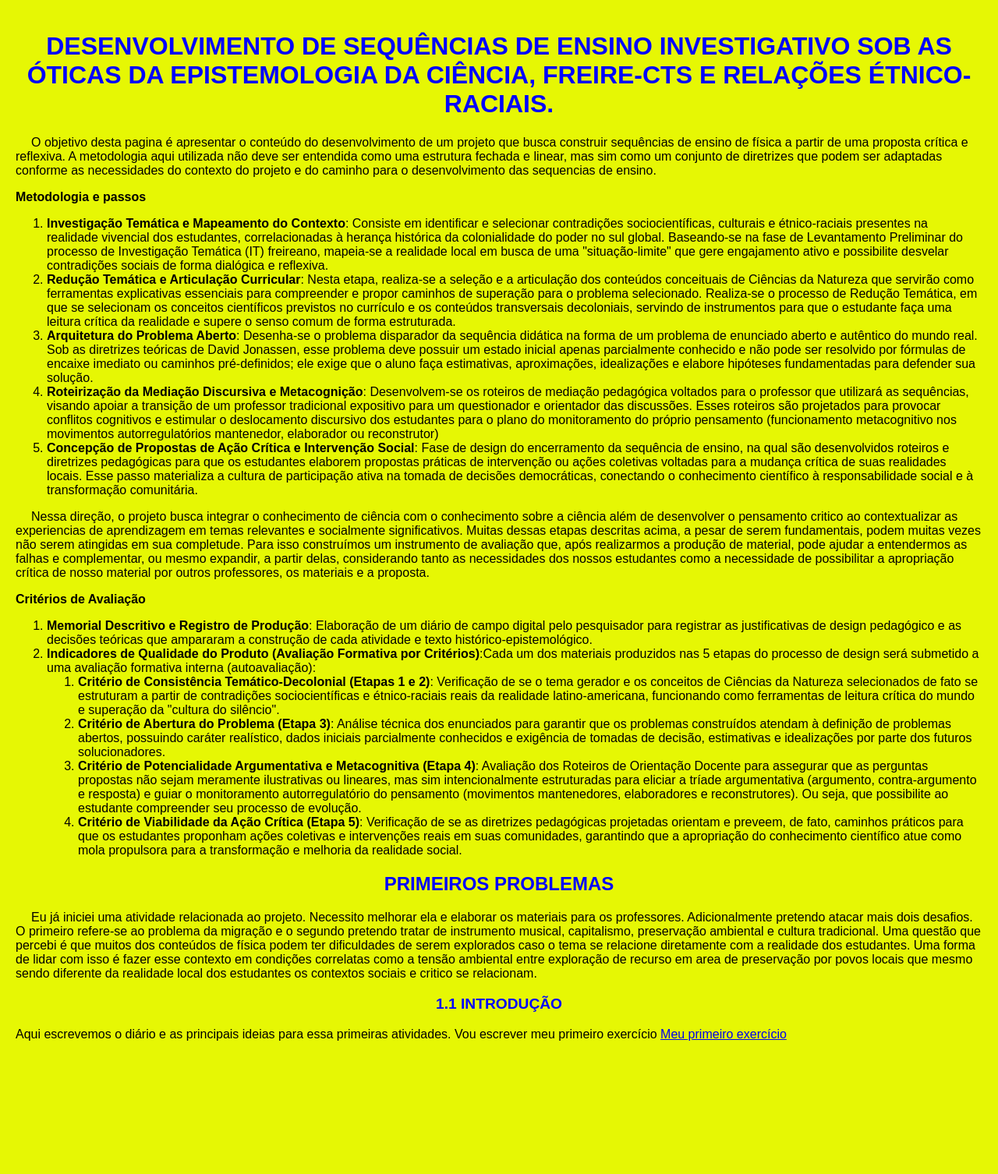
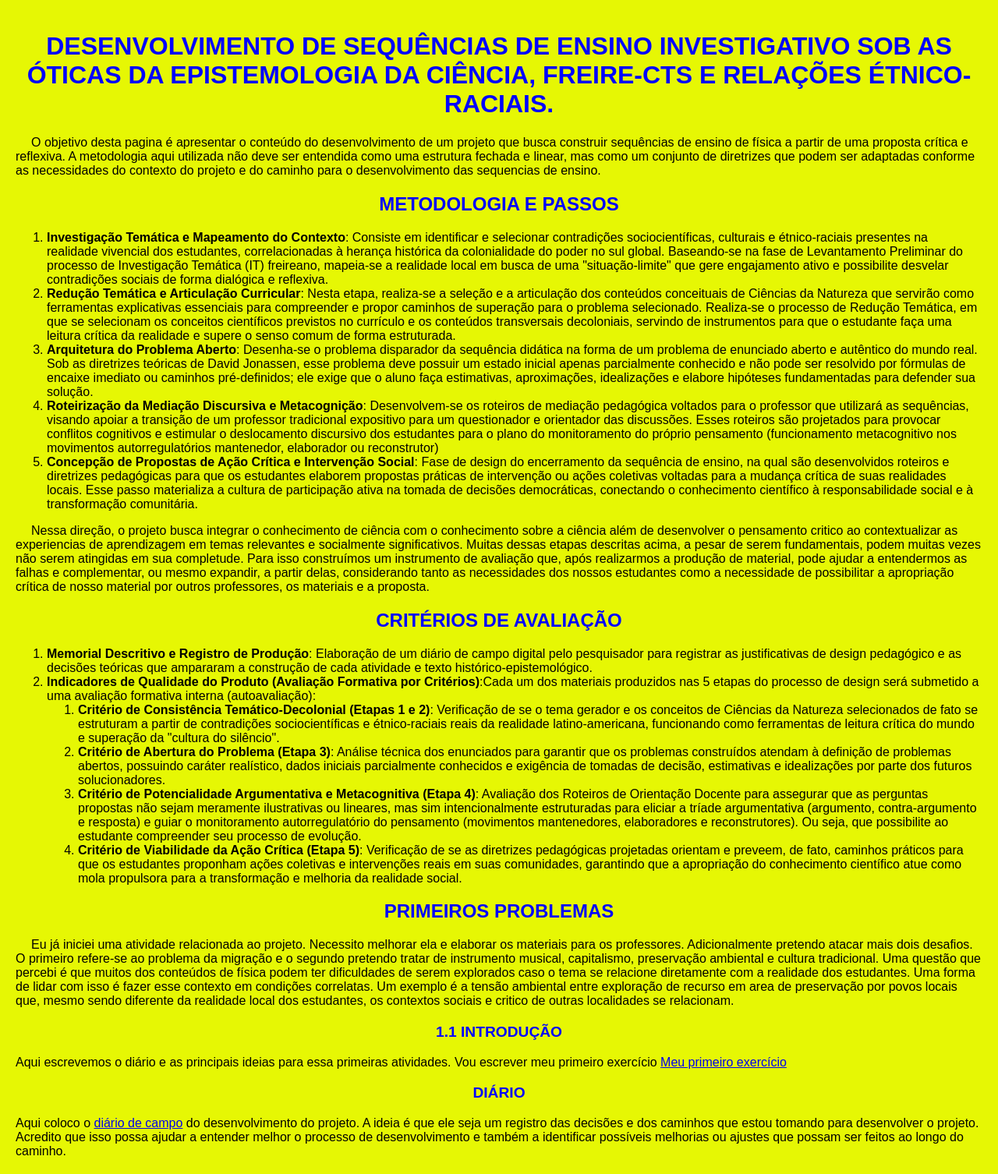
Before and after one commit to luizpampu-hub/sitedoprojeto, a plain HTML site: page Index.html in a window 1280 px wide. Shown: the whole page at 78% size. Before the commit the page ends 1356 px from the top, so only its background shows below. Drawn offline with nearby package versions, Linux system fonts and the light colour scheme.

Commit message:
Inclusão do Diário

```diff
--- /dev/null
+++ b/Diario.html
@@ -0,0 +1,14 @@
+<!DOCTYPE html>
+<html lang="pt-br">
+<head>
+    <meta charset="UTF-8">
+    <meta name="viewport" content="width=device-width, initial-scale=1.0">
+    <title>Diário de Campo</title>
+    <link rel="stylesheet" href="estilo.css">
+</head>
+<body>
+    <h1>Diário de Campo</h1>
+    <p>Primeiro mês do projeto de 08/2026 até 09/2026. Nesse periodo iniciei a busca por melhores formas de implementar o projeto e de compartilhar ele também. Dessa forma escolhi a construção de um site simples, pois percebi a necessidade tanto de aprender essa tecnologia como de aprimorar os materiais que pretendo utilizar.</p>
+    <p>O primeiro projeto <a href="https://sites.google.com/ifpr.edu.br/o-mistrio-dos-gigantes/in%C3%ADcio"><b>O Mistério dos Gigantes de Pedra</b></a> foi apresentado na em um evento. Essa etapa do trabalho ainda está em desenvolvimento e carece de ajustes que serão desenvolvidos ao longo do tempo. Outros dois projetos estão em fase de planejamento. O primeiro refere-se ao <b>problema da migração</b> de povos ao longo da história. O objetivo é trabalhar com o conteúdo de cinemática e inicialmente realizei a busca tanto para entender o problema de leitura e utilização de gráficos, tabelas e mapas por estudantes como para o contexto socio-histórico desse fenômeno. O segundo pretendo tratar de instrumento musical, capitalismo, preservação ambiental e cultura tradicional. Este também está em processo de revisão de literatura</p>
+</body>
+</html>
--- a/Index.html
+++ b/Index.html
@@ -11,8 +11,8 @@
 <body>
 <h1>Desenvolvimento de Sequências de Ensino Investigativo sob as Óticas da Epistemologia da Ciência, Freire-CTS e Relações Étnico-Raciais.</h1>
 <p>
-O objetivo desta pagina é apresentar o conteúdo do desenvolvimento de um projeto que busca construir sequências de ensino de física a partir de uma proposta crítica e reflexiva. A metodologia aqui utilizada não deve ser entendida como uma estrutura fechada e linear, mas sim como um conjunto de diretrizes que podem ser adaptadas conforme as necessidades do contexto do projeto e do caminho para o desenvolvimento das sequencias de ensino.</p>
-<b>Metodologia e passos</b>
+O objetivo desta pagina é apresentar o conteúdo do desenvolvimento de um projeto que busca construir sequências de ensino de física a partir de uma proposta crítica e reflexiva. A metodologia aqui utilizada não deve ser entendida como uma estrutura fechada e linear, mas como um conjunto de diretrizes que podem ser adaptadas conforme as necessidades do contexto do projeto e do caminho para o desenvolvimento das sequencias de ensino.</p>
+<h2>Metodologia e passos</h2>
 <ol>
     <li><b>Investigação Temática e Mapeamento do Contexto</b>: Consiste em identificar e selecionar contradições sociocientíficas, culturais e étnico-raciais presentes na realidade vivencial dos estudantes, correlacionadas à herança histórica da colonialidade do poder no sul global. Baseando-se na fase de Levantamento Preliminar do processo de Investigação Temática (IT) freireano, mapeia-se a realidade local em busca de uma "situação-limite" que gere engajamento ativo e possibilite desvelar contradições sociais de forma dialógica e reflexiva.</li>
     <li><b>Redução Temática e Articulação Curricular</b>: Nesta etapa, realiza-se a seleção e a articulação dos conteúdos conceituais de Ciências da Natureza que servirão como ferramentas explicativas essenciais para compreender e propor caminhos de superação para o problema selecionado. Realiza-se o processo de Redução Temática, em que se selecionam os conceitos científicos previstos no currículo e os conteúdos transversais decoloniais, servindo de instrumentos para que o estudante faça uma leitura crítica da realidade e supere o senso comum de forma estruturada.</li>
@@ -21,7 +21,7 @@ O objetivo desta pagina é apresentar o conteúdo do desenvolvimento de um proje
     <li><b>Concepção de Propostas de Ação Crítica e Intervenção Social</b>: Fase de design do encerramento da sequência de ensino, na qual são desenvolvidos roteiros e diretrizes pedagógicas para que os estudantes elaborem propostas práticas de intervenção ou ações coletivas voltadas para a mudança crítica de suas realidades locais. Esse passo materializa a cultura de participação ativa na tomada de decisões democráticas, conectando o conhecimento científico à responsabilidade social e à transformação comunitária.</li>
 </ol>
 <p>Nessa direção, o projeto busca integrar o conhecimento de ciência com o conhecimento sobre a ciência além de desenvolver o pensamento critico ao contextualizar as experiencias de aprendizagem em temas relevantes e socialmente significativos. Muitas dessas etapas descritas acima, a pesar de serem fundamentais, podem muitas vezes não serem atingidas em sua completude. Para isso construímos um instrumento de avaliação que, após realizarmos a produção de material, pode ajudar a entendermos as falhas e complementar, ou mesmo expandir, a partir delas, considerando tanto as necessidades dos nossos estudantes como a necessidade de possibilitar a apropriação crítica de nosso material por outros professores, os materiais e a proposta.</p>
-<b>Critérios de Avaliação</b>
+<h2>Critérios de Avaliação</h2>
 <ol>
     <li><b>Memorial Descritivo e Registro de Produção</b>: Elaboração de um diário de campo digital pelo pesquisador para registrar as justificativas de design pedagógico e as decisões teóricas que ampararam a construção de cada atividade e texto histórico-epistemológico.</li>
     <li><b>Indicadores de Qualidade do Produto (Avaliação Formativa por Critérios)</b>:Cada um dos materiais produzidos nas 5 etapas do processo de design será submetido a uma avaliação formativa interna (autoavaliação):
@@ -34,8 +34,10 @@ O objetivo desta pagina é apresentar o conteúdo do desenvolvimento de um proje
     </li>
 </ol>
 <h2> Primeiros problemas</h2>
-<p>Eu já iniciei uma atividade relacionada ao projeto. Necessito melhorar ela e elaborar os materiais para os professores. Adicionalmente pretendo atacar mais dois desafios. O primeiro refere-se ao problema da migração e o segundo pretendo tratar de instrumento musical, capitalismo, preservação ambiental e cultura tradicional. Uma questão que percebi é que muitos dos conteúdos de física podem ter dificuldades de serem explorados caso o tema se relacione diretamente com a realidade dos estudantes. Uma forma de lidar com isso é fazer esse contexto em condições correlatas como a tensão ambiental entre exploração de recurso em area de preservação por povos locais que mesmo sendo diferente da realidade local dos estudantes os contextos sociais e critico se relacionam.</p>
+<p>Eu já iniciei uma atividade relacionada ao projeto. Necessito melhorar ela e elaborar os materiais para os professores. Adicionalmente pretendo atacar mais dois desafios. O primeiro refere-se ao problema da migração e o segundo pretendo tratar de instrumento musical, capitalismo, preservação ambiental e cultura tradicional. Uma questão que percebi é que muitos dos conteúdos de física podem ter dificuldades de serem explorados caso o tema se relacione diretamente com a realidade dos estudantes. Uma forma de lidar com isso é fazer esse contexto em condições correlatas. Um exemplo é a tensão ambiental entre exploração de recurso em area de preservação por povos locais que, mesmo sendo diferente da realidade local dos estudantes, os contextos sociais e critico de outras localidades se relacionam.</p>
 <h3> 1.1 Introdução</h3>
 Aqui escrevemos o diário e as principais ideias para essa primeiras atividades. Vou escrever meu primeiro exercício <a href="PaginaExercicio.html">Meu primeiro exercício</a>
+<h3> Diário</h3>
+Aqui coloco o <a href="Diario.html">diário de campo</a> do desenvolvimento do projeto. A ideia é que ele seja um registro das decisões e dos caminhos que estou tomando para desenvolver o projeto. Acredito que isso possa ajudar a entender melhor o processo de desenvolvimento e também a identificar possíveis melhorias ou ajustes que possam ser feitos ao longo do caminho.
 </body>
 </html>
```
